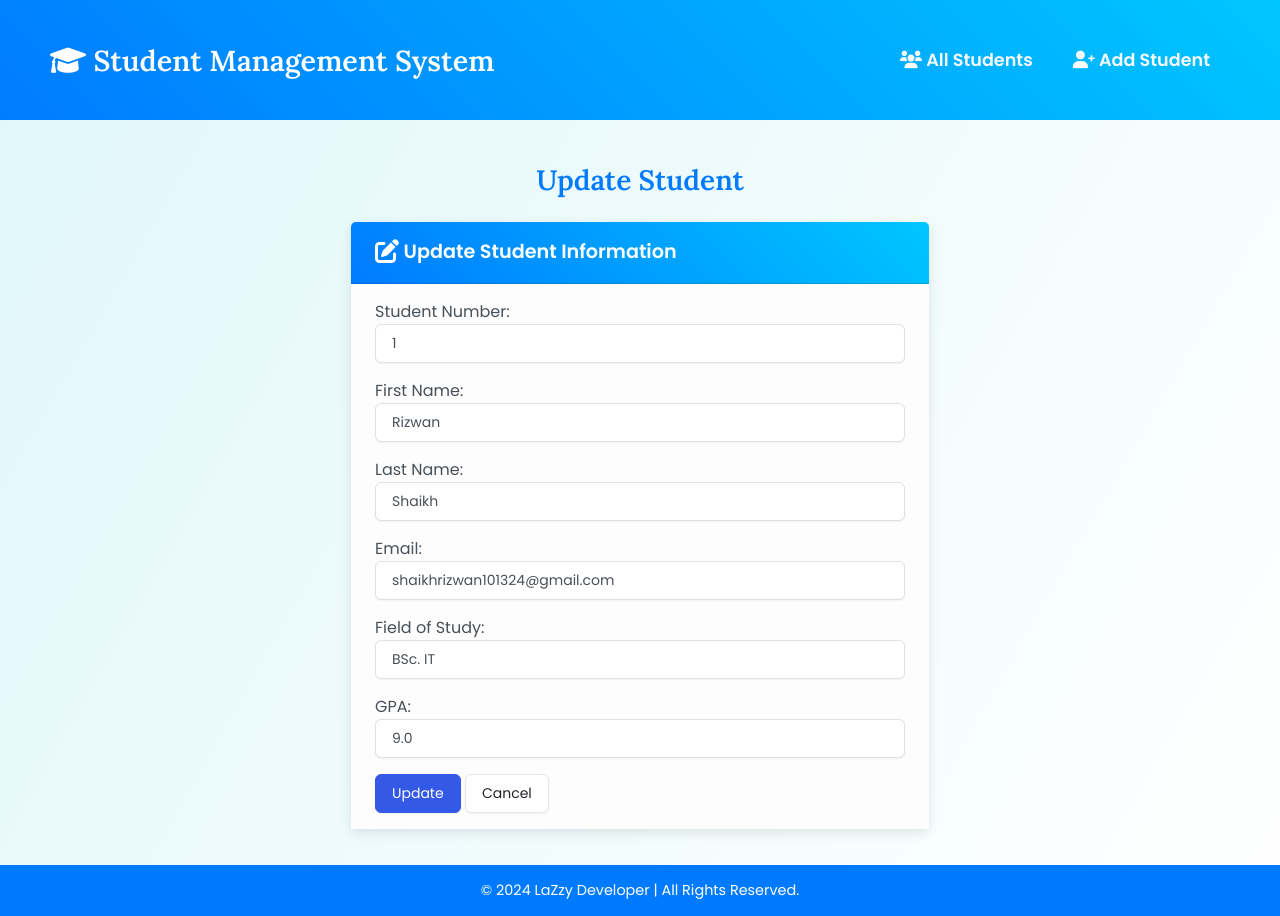
After one commit to ShaikhMohammadRizwan/Student-Management-System, a Django app: page /edit/1/ in a window 1280 px wide. The commit adds this page. Run offline with Django 5.2, Linux system fonts and the light colour scheme; data comes from the database, SQL or seed files in the repository; both versions use the stored data as it was after the commit; some libraries are stand-ins or nearby versions.

Commit message:
Project has Done (Thumb)

```diff
--- a/students/templates/students/add.html
+++ b/students/templates/students/add.html
@@ -20,6 +20,12 @@
                 <form action="{% url "add"  %}" method="POST">
                     {% csrf_token %}
                     {{form.as_p}}
+                    <button type="submit" class="btn btn-primary">
+                        Add
+                    </button>
+                    <a href="{% url "index" %}" class="btn btn-secondary">
+                        Cancel
+                    </a>
                 </form>
             </div>
           </div>
--- a/students/templates/students/base.html
+++ b/students/templates/students/base.html
@@ -132,7 +132,7 @@
     <!-- Navigation Bar -->
     <nav class="navbar navbar-expand-lg">
         <div class="container-fluid">
-          <a class="navbar-brand" href="#">
+          <a class="navbar-brand" href="{% url "index" %}">
             <i class="fas fa-graduation-cap"></i> Student Management System
           </a>
           <button class="navbar-toggler" type="button" data-bs-toggle="collapse" data-bs-target="#navbarColor01" aria-controls="navbarColor01" aria-expanded="false" aria-label="Toggle navigation">
@@ -141,7 +141,7 @@
           <div class="collapse navbar-collapse" id="navbarColor01">
             <ul class="navbar-nav ms-auto">
               <li class="nav-item">
-                <a class="nav-link" href="#"><i class="fas fa-users"></i> All Students</a>
+                <a class="nav-link" href="{% url "index" %}"><i class="fas fa-users"></i> All Students</a>
               </li>
               <li class="nav-item">
                 <a class="nav-link" href=" {% url "add" %}"><i class="fas fa-user-plus"></i> Add Student</a>
--- /dev/null
+++ b/students/templates/students/edit.html
@@ -0,0 +1,31 @@
+{% extends "students/base.html" %}
+
+{% block body %}
+<h3 class="text-center m-4">
+    Update Student
+</h3>
+{% if success %}
+<div class="alert alert-success" role="alert">
+    {{ success }}
+    <a href="{% url 'index' %}">View Student List</a>
+</div>
+{% else %}
+<div class="row justify-content-center">
+    <div class="col-6">
+        <div class="card bg-light mb-3">
+            <div class="card-header">
+                <i class="fa-solid fa-pen-to-square fa-lg"></i> Update Student Information
+            </div>
+            <div class="card-body">
+                <form action="" method="POST">
+                    {% csrf_token %}
+                    {{ form.as_p }}
+                    <button type="submit" class="btn btn-primary">Update</button>
+                    <a href="{% url 'index' %}" class="btn btn-secondary">Cancel</a>
+                </form>
+            </div>
+        </div>
+    </div>
+</div>
+{% endif %}
+{% endblock body %}
--- a/students/urls.py
+++ b/students/urls.py
@@ -5,4 +5,6 @@ urlpatterns = [
     path('', views.index, name='index'),
     path('<int:id>/', views.view_student, name="view_student"),
     path('add/', views.add, name='add'),
+    path('edit/<int:id>/', views.edit, name="edit"),
+    path('delete/<int:id>/', views.delete, name="delete"),
 ]
--- a/students/views.py
+++ b/students/views.py
@@ -38,3 +38,26 @@ def add(request):
 
     # Always render the form for GET request or in case of form errors
     return render(request, 'students/add.html', {'form': form})
+
+
+def edit(request, id):
+    student = Student.objects.get(pk=id)  # Ensure the student object is retrieved only once
+    if request.method == 'POST':
+        form = StudentForm(request.POST, instance=student)
+        if form.is_valid():
+            form.save()
+            return render(request, 'students/edit.html', {
+                'form': form,
+                'success': 'Student updated successfully!',
+            })
+    else:
+        form = StudentForm(instance=student)  # Initialize form with existing student data
+
+    return render(request, 'students/edit.html', {'form': form})
+
+
+def delete(request, id):
+    if request.method == 'POST':
+        student = Student.objects.get(pk=id)
+        student.delete()
+    return HttpResponseRedirect(reverse ('index'))
```
Also changed, not shown: students/templates/students/index.html (+34 -1 lines), db.sqlite3.
